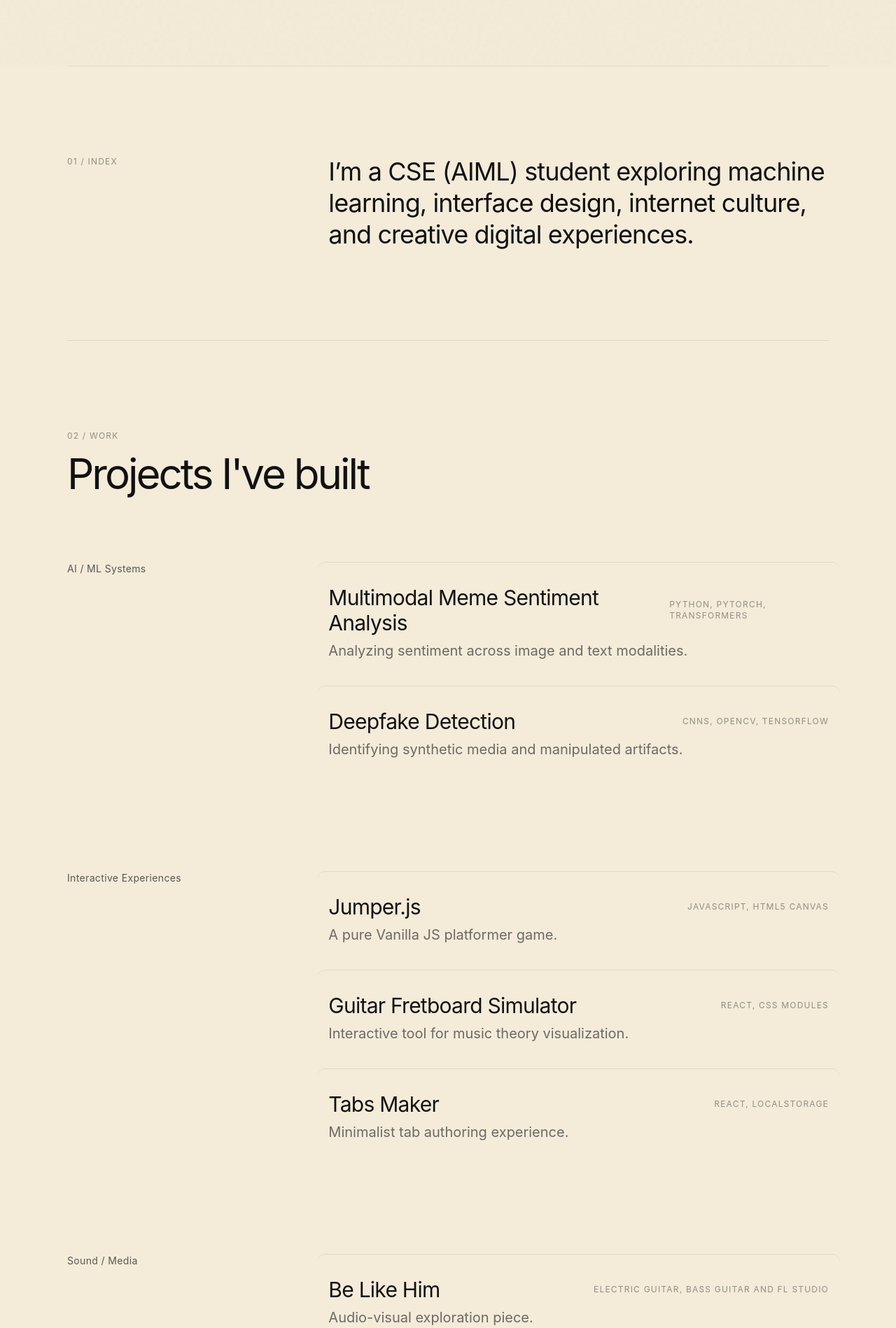
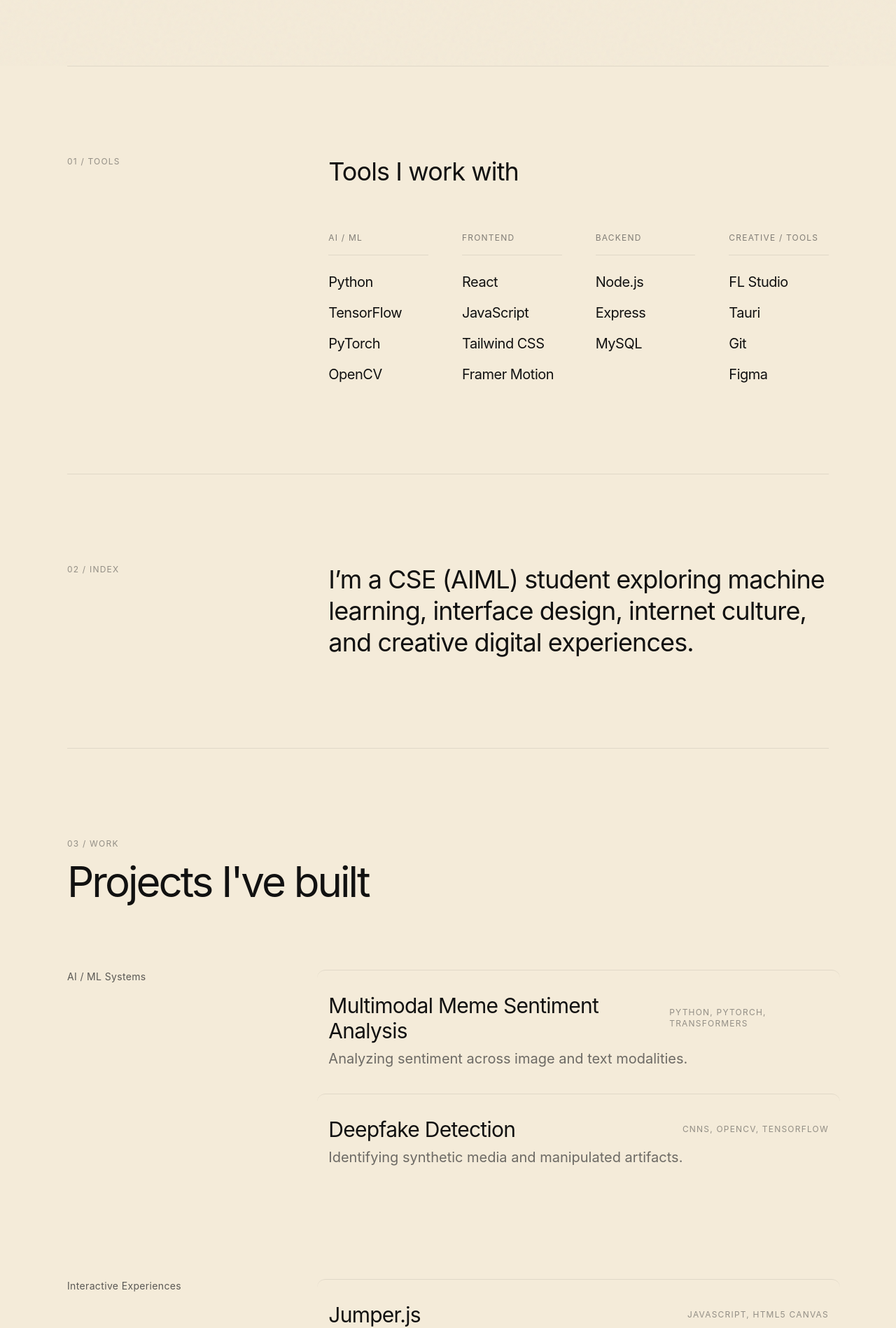
Before and after one commit to adwaithwas/adw-portfolio, a React (Vite) app: page / in a window 1280 px wide. Shown: the part 706-2604 px from the top of the page at 70% size. Built offline with nearby package versions, Linux system fonts and the light colour scheme.

Commit message:
added skills

```diff
--- a/src/App.jsx
+++ b/src/App.jsx
@@ -36,7 +36,7 @@
           transition={{ duration: 1, delay: 0.2 }}
           className="text-sm font-medium tracking-tight opacity-70"
         >
-          PORTFOLIO '26
+          {/* PORTFOLIO '26 */}
         </motion.div>
       </nav>
 
@@ -74,6 +74,32 @@
           />
         </section>
 
+        {/* SKILLS / TECHNOLOGIES SECTION */}
+        <motion.section
+          initial="hidden"
+          whileInView="visible"
+          viewport={{ once: true, margin: "-100px" }}
+          variants={fadeInUp}
+          className="py-24 md:py-32 border-t border-charcoal/10"
+        >
+          <div className="grid grid-cols-1 md:grid-cols-12 gap-8">
+            <div className="md:col-span-4">
+              <h3 className="text-xs uppercase tracking-widest text-charcoal/50">01 / Tools</h3>
+            </div>
+            <div className="md:col-span-8">
+              <h2 className="text-2xl md:text-4xl text-black tracking-tight leading-tight max-w-3xl mb-16">
+                Tools I work with
+              </h2>
+              <div className="grid grid-cols-1 sm:grid-cols-2 md:grid-cols-4 gap-12">
+                <SkillCategory title="AI / ML" items={["Python", "TensorFlow", "PyTorch", "OpenCV"]} />
+                <SkillCategory title="Frontend" items={["React", "JavaScript", "Tailwind CSS", "Framer Motion"]} />
+                <SkillCategory title="Backend" items={["Node.js", "Express", "MySQL"]} />
+                <SkillCategory title="Creative / Tools" items={["FL Studio", "Tauri", "Git", "Figma"]} />
+              </div>
+            </div>
+          </div>
+        </motion.section>
+
         {/* ABOUT SECTION */}
         <motion.section
           initial="hidden"
@@ -84,7 +110,7 @@
         >
           <div className="grid grid-cols-1 md:grid-cols-12 gap-8">
             <div className="md:col-span-4">
-              <h3 className="text-xs uppercase tracking-widest text-charcoal/50">01 / Index</h3>
+              <h3 className="text-xs uppercase tracking-widest text-charcoal/50">02 / Index</h3>
             </div>
             <div className="md:col-span-8">
               <p className="text-2xl md:text-4xl text-black tracking-tight leading-tight max-w-3xl">
@@ -103,7 +129,7 @@
             variants={fadeInUp}
             className="mb-16 md:mb-24"
           >
-            <h3 className="text-xs uppercase tracking-widest text-charcoal/50 mb-4">02 / Work</h3>
+            <h3 className="text-xs uppercase tracking-widest text-charcoal/50 mb-4">03 / Work</h3>
             <h2 className="text-4xl md:text-6xl tracking-tighter text-black">Projects I've built</h2>
           </motion.div>
 
@@ -128,33 +154,13 @@
             <ProjectCategory
               title="Sound / Media"
               projects={[
-                { name: "Be Like Him", desc: "Audio-visual exploration piece.", tech: "electric guitar, bass guitar and fl studio", link: "https://open.spotify.com/artist/66xW3S7OQtWvYR4VASX3al?si=jfKuK7pPQDWh3Vgg8th2Vw" },
-                { name: "Picking Up Cats", desc: "Soundscape design project.", tech: "electric guitar, bass guitar and fl studio", link: "https://open.spotify.com/artist/4jEvdgGVyDUKMFG1GukYI0?si=EmxXvcO6Sz-ml0GJzl8bHg" }
+                { name: "be like him", desc: "Slowcore one-man-band project.", tech: "electric guitar, bass guitar and fl studio", link: "https://open.spotify.com/artist/66xW3S7OQtWvYR4VASX3al?si=jfKuK7pPQDWh3Vgg8th2Vw" },
+                { name: "picking up cats", desc: "Ambient guitar project.", tech: "electric guitar, bass guitar and fl studio", link: "https://open.spotify.com/artist/4jEvdgGVyDUKMFG1GukYI0?si=EmxXvcO6Sz-ml0GJzl8bHg" },
+                { name: "yekshi", desc: "blackgaze/ blackmetal one-man-band project.", tech: "electric guitar, bass, drums, sound-design, engineer", link: "https://open.spotify.com/artist/1PLsa01CmxJ2i61Ezm54Qv?si=-AZjuVS4Sy6__JBsgioNsA" }
               ]}
             />
           </div>
         </section>
-
-        {/* SKILLS SECTION */}
-        <motion.section
-          initial="hidden"
-          whileInView="visible"
-          viewport={{ once: true }}
-          variants={fadeInUp}
-          className="py-24 md:py-32 border-t border-charcoal/10"
-        >
-          <div className="grid grid-cols-1 md:grid-cols-12 gap-8">
-            <div className="md:col-span-4">
-              <h3 className="text-xs uppercase tracking-widest text-charcoal/50">03 / Capabilities</h3>
-            </div>
-            <div className="md:col-span-8 grid grid-cols-1 sm:grid-cols-2 md:grid-cols-4 gap-12">
-              <SkillColumn title="AI / ML" skills={['PyTorch', 'TensorFlow', 'Computer Vision', 'NLP']} />
-              <SkillColumn title="Frontend" skills={['React', 'Vite', 'TailwindCSS', 'Framer Motion']} />
-              <SkillColumn title="Backend" skills={['Node.js', 'Python', 'FastAPI', 'PostgreSQL']} />
-              <SkillColumn title="Creative" skills={['Ableton Live', 'Figma', 'WebGL', 'Sound Design']} />
-            </div>
-          </div>
-        </motion.section>
 
         {/* CONTACT SECTION */}
         <motion.section
@@ -218,13 +224,15 @@
   );
 }
 
-function SkillColumn({ title, skills }) {
+function SkillCategory({ title, items }) {
   return (
-    <div>
-      <h5 className="text-sm text-black font-medium mb-6">{title}</h5>
-      <ul className="space-y-3">
-        {skills.map((skill, i) => (
-          <li key={i} className="text-charcoal/70 text-sm">{skill}</li>
+    <div className="flex flex-col group">
+      <h5 className="text-xs uppercase tracking-widest text-charcoal/60 mb-6 border-b border-charcoal/10 pb-4">{title}</h5>
+      <ul className="space-y-4">
+        {items.map((item, i) => (
+          <li key={i} className="text-black text-lg md:text-xl tracking-tight hover:text-muted-red transition-colors duration-300">
+            {item}
+          </li>
         ))}
       </ul>
     </div>
```
